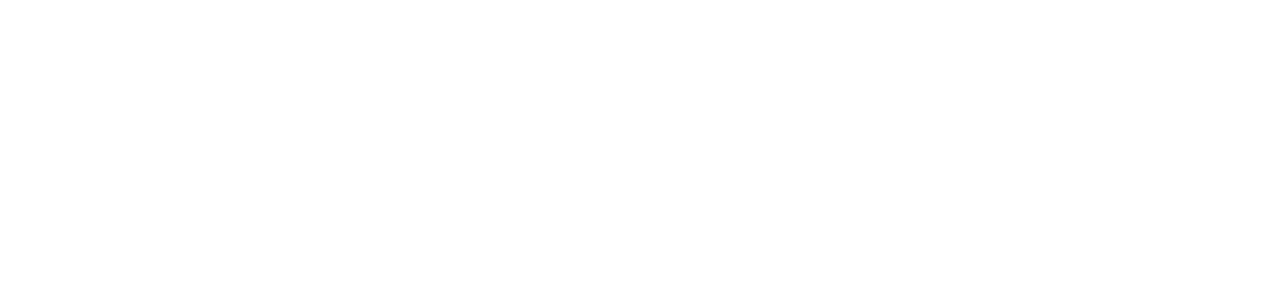
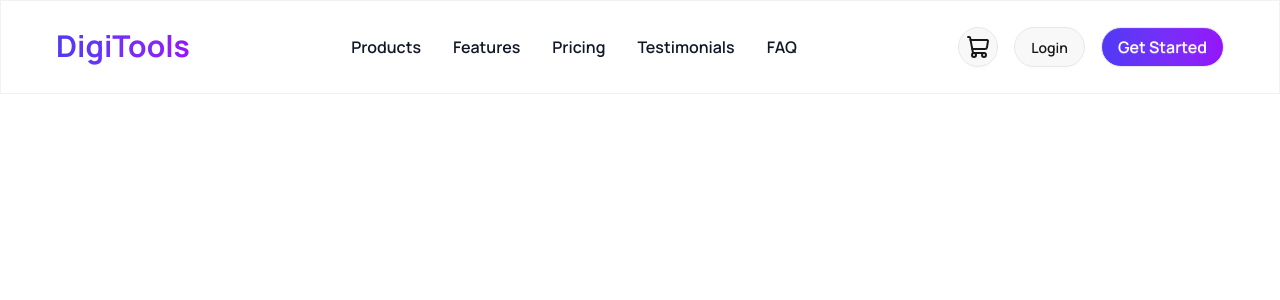
Before and after one commit to prottoymankin/assignment-06-digiTools-platform, a React (Vite) app: page / in a window 1280 px wide. Shown: the top 300 px of the page. Built offline with nearby package versions, Linux system fonts and the light colour scheme.

Commit message:
Add navbar and make it responsive for all devices

```diff
--- a/index.html
+++ b/index.html
@@ -1,5 +1,5 @@
 <!doctype html>
-<html lang="en">
+<html lang="en" data-theme="light" >
   <head>
     <meta charset="UTF-8" />
     <link rel="icon" type="image/svg+xml" href="/favicon.svg" />
--- a/package.json
+++ b/package.json
@@ -11,6 +11,7 @@
   },
   "dependencies": {
     "@tailwindcss/vite": "^4.2.2",
+    "lucide-react": "^1.7.0",
     "react": "^19.2.4",
     "react-dom": "^19.2.4",
     "tailwindcss": "^4.2.2"
--- a/src/App.jsx
+++ b/src/App.jsx
@@ -1,6 +1,9 @@
+import Layout from "./Layout";
+
 function App() {
   return (
     <>
+      <Layout />
     </>
   )
 }
--- a/src/Layout.jsx
+++ b/src/Layout.jsx
@@ -1,6 +1,12 @@
+import Navbar from "./components/Navbar/Navbar";
+
 const Layout = () => {
   return (
     <>
+
+      <header className="border border-[#F2F2F2]">
+        <Navbar />
+      </header>
 
     </>
   );
--- /dev/null
+++ b/src/components/Navbar/Navbar.jsx
@@ -0,0 +1,47 @@
+import { Menu, ShoppingCart } from "lucide-react";
+
+const Navbar = () => {
+  return (
+    <nav
+      className="max-w-300 mx-auto flex items-center justify-between px-4 py-6.5"
+    >
+      <div className="flex gap-2.5 items-center">
+        <button className="btn btn-circle lg:hidden">
+          <Menu />
+        </button>
+
+        <h1
+          className="bg-linear-to-r from-[#4F39F6] to-[#9514FA] bg-clip-text text-transparent cursor-pointer font-bold text-3xl pb-0.5"
+        >
+          DigiTools
+        </h1>
+      </div>
+
+      <ul
+        className="font-semibold text-[#101727] hidden lg:flex gap-8 items-center"
+      >
+        <li><a href="#">Products</a></li>
+        <li><a href="#">Features</a></li>
+        <li><a href="#">Pricing</a></li>
+        <li><a href="#">Testimonials</a></li>
+        <li><a href="#">FAQ</a></li>
+      </ul>
+
+      <div className="flex gap-4 items-center">
+        <button className="btn btn-circle">
+          <ShoppingCart />
+        </button>
+
+        <button className="btn rounded-full hidden md:block">
+          Login
+        </button>
+
+        <button className="bg-linear-to-r from-[#4F39F6] to-[#9514FA] btn font-semibold rounded-full text-base text-white hidden md:block">
+          Get Started
+        </button>
+      </div>
+    </nav>
+  );
+};
+
+export default Navbar;
```
Also changed, not shown: 1 other file (tests, documents, lock files or other folders).
